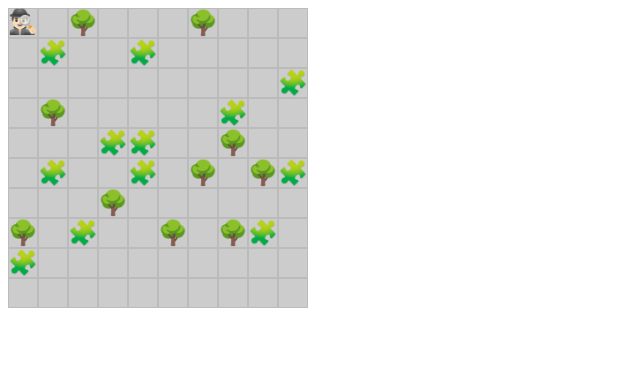
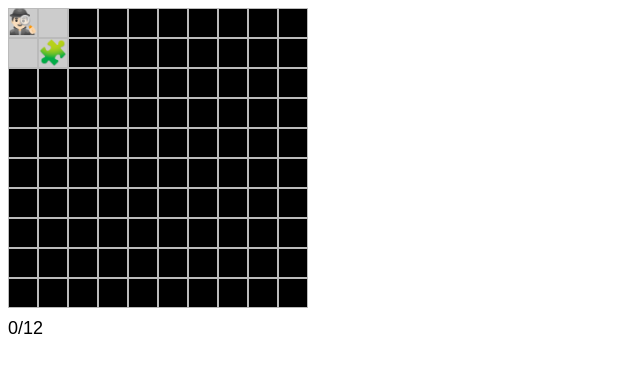
Before and after one commit to valeriaocta/maze, a plain HTML site: page index.html in a window 1280 px wide. Shown: the whole page, without its empty margins (0-640 px from the left). Drawn offline with Linux system fonts and the light colour scheme.

Commit message:
Update index.html

```diff
--- a/index.html
+++ b/index.html
@@ -20,12 +20,17 @@
       height: 30px;
       box-sizing: border-box;
       border: 1px solid #bbb;
+      background-color: #000;
+      transition: background-color 0.2s;
+    }
+    .cell.visible {
+      background-color: #ccc;
     }
     #player {
       position: absolute;
       width: 30px;
       height: 30px;
-      z-index: 2;
+      z-index: 3;
     }
     .egg, .tree {
       position: absolute;
@@ -34,7 +39,12 @@
       text-align: center;
       line-height: 30px;
       font-weight: bold;
-      z-index: 1;
+      z-index: 2;
+      opacity: 0;
+      transition: opacity 0.3s ease-in-out;
+    }
+    .visible-obj {
+      opacity: 1;
     }
     .egg.hide {
       opacity: 0;
@@ -57,20 +67,29 @@
       font-size: 20px;
       font-family: sans-serif;
     }
+    #counter {
+      font-size: 18px;
+      font-family: sans-serif;
+      margin-bottom: 10px;
+    }
   </style>
 </head>
 <body>
   <div id="game">
     <div id="player"></div>
   </div>
+  <div id="counter">0/13</div>
   <div id="message"></div>
 
   <script>
     const game = document.getElementById("game");
+    const cells = [];
+
     for (let i = 0; i < 100; i++) {
       const cell = document.createElement("div");
       cell.className = "cell";
       game.appendChild(cell);
+      cells.push(cell);
     }
 
     const player = document.getElementById("player");
@@ -84,6 +103,7 @@
     const targetLetters = ['y','o','u',' ','a','r','e',' ','c','u','t','e'];
     let collectedCount = 0;
     const eggs = [];
+    document.getElementById("counter").textContent = `0/${targetLetters.length}`;
 
     for (let i = 0; i < targetLetters.length; i++) {
       const egg = document.createElement("div");
@@ -106,7 +126,8 @@
       eggs.push(egg);
     }
 
-    const treeCount = 10;
+    const trees = [];
+    const treeCount = 20;
     const blocked = new Set();
 
     for (let i = 0; i < treeCount; i++) {
@@ -121,10 +142,49 @@
 
       const tree = document.createElement("div");
       tree.className = "tree";
+      tree.dataset.x = x;
+      tree.dataset.y = y;
       tree.style.left = x * 30 + "px";
       tree.style.top = y * 30 + "px";
       game.appendChild(tree);
+      trees.push(tree);
     }
+
+    function updateVisibility() {
+      for (let y = 0; y < 10; y++) {
+        for (let x = 0; x < 10; x++) {
+          const index = y * 10 + x;
+          const cell = cells[index];
+          if (Math.abs(x - px) <= 1 && Math.abs(y - py) <= 1) {
+            cell.classList.add("visible");
+          } else {
+            cell.classList.remove("visible");
+          }
+        }
+      }
+
+      eggs.forEach(egg => {
+        const ex = +egg.dataset.x;
+        const ey = +egg.dataset.y;
+        if (Math.abs(ex - px) <= 1 && Math.abs(ey - py) <= 1) {
+          egg.classList.add("visible-obj");
+        } else {
+          egg.classList.remove("visible-obj");
+        }
+      });
+
+      trees.forEach(tree => {
+        const tx = +tree.dataset.x;
+        const ty = +tree.dataset.y;
+        if (Math.abs(tx - px) <= 1 && Math.abs(ty - py) <= 1) {
+          tree.classList.add("visible-obj");
+        } else {
+          tree.classList.remove("visible-obj");
+        }
+      });
+    }
+
+    updateVisibility();
 
     document.addEventListener("keydown", e => {
       let newX = px;
@@ -141,6 +201,7 @@
         py = newY;
         player.style.left = px * 30 + "px";
         player.style.top  = py * 30 + "px";
+        updateVisibility();
       }
 
       for (let i = eggs.length - 1; i >= 0; i--) {
@@ -150,8 +211,10 @@
           egg.classList.add("hide");
           egg.addEventListener("transitionend", () => egg.remove());
           collectedCount++;
+          document.getElementById("counter").textContent = `${collectedCount}/${targetLetters.length}`;
           if (collectedCount === targetLetters.length) {
             document.getElementById("message").innerText = targetLetters.join("") + " 💘";
+            document.getElementById("counter").style.display = "none";
           }
         }
       }
```
